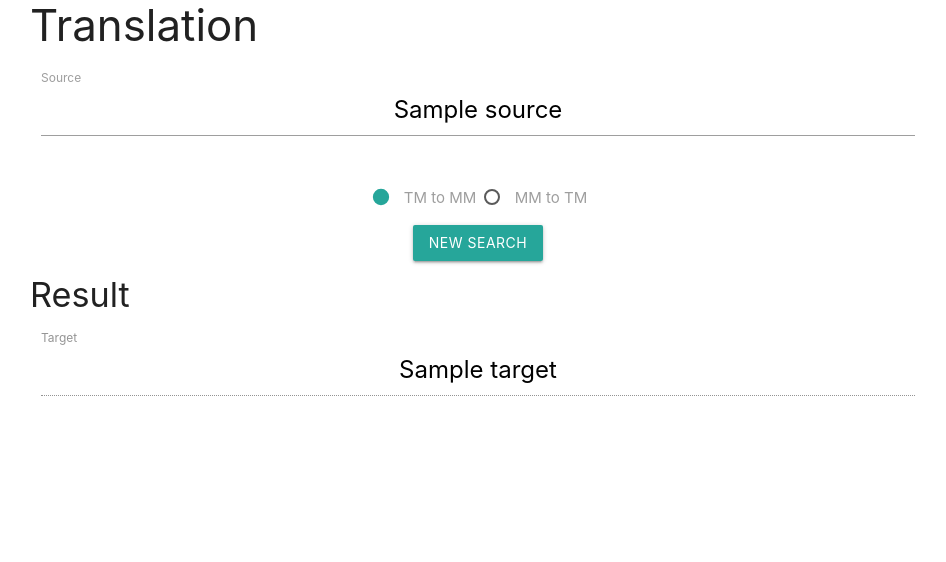
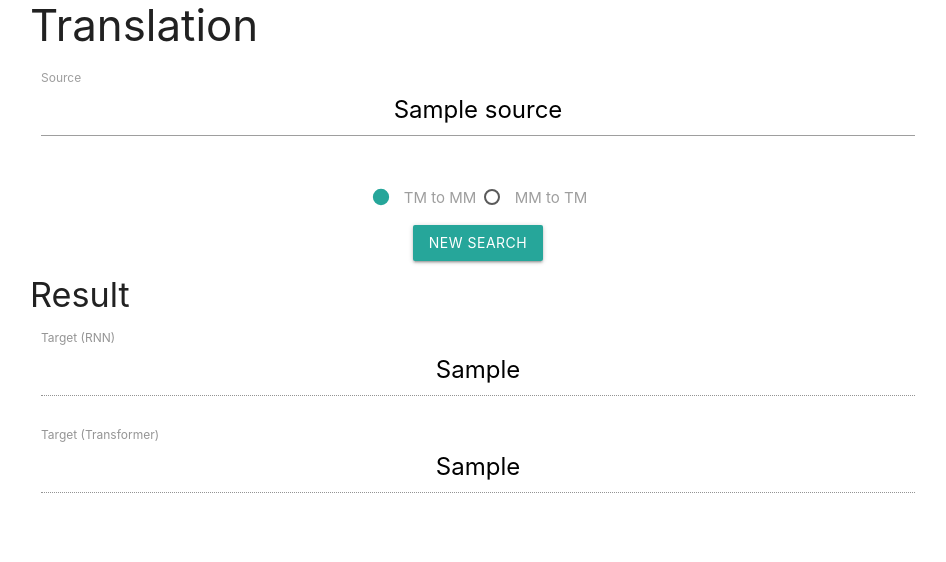
Before and after one commit to dachenlian/cwb-parallel, a Django app: template cwb_parallel/templates/core/translation.html in a window 1280 px wide. Shown: the part 91-653 px from the top of the page, without its empty margins (162-1108 px from the left). Run offline with Django 3.2, Linux system fonts and the light colour scheme; the template is opened without the code that fills it: most values are stand-ins (such as "Sample title", 1, 10 or a date in 2020); parts of the project's set-up code (start-up, migrations or seed data) failed here and were passed over.

Commit message:
added transformer translation

```diff
--- a/cwb_parallel/templates/core/translation.html
+++ b/cwb_parallel/templates/core/translation.html
@@ -28,13 +28,19 @@
                     Search{% endif %}</button>
             </p>
         </form>
-        {% if target %}
+        {% if target_rnn %}
             <h4>Result</h4>
             <div class="row">
                 <div class="input-field col s12">
-                    <textarea class="materialize-textarea center-align" id="translate-target" cols="30" rows="10"
-                              disabled>{{ target }}</textarea>
-                    <label for="translate-target">Target</label>
+                    <textarea class="materialize-textarea center-align" id="translate-target-rnn" cols="30" rows="10"
+                              disabled>{{ target_rnn }}</textarea>
+                    <label for="translate-target-rnn">Target (RNN)</label>
+                </div>
+            <div class="row">
+                <div class="input-field col s12">
+                    <textarea class="materialize-textarea center-align" id="translate-target-rnn" cols="30" rows="10"
+                              disabled>{{ target_transformer }}</textarea>
+                    <label for="translate-target-transformer">Target (Transformer)</label>
                 </div>
             </div>
         {% endif %}
```
Also changed, not shown: cwb_parallel/core/views.py (+20 -16 lines).
